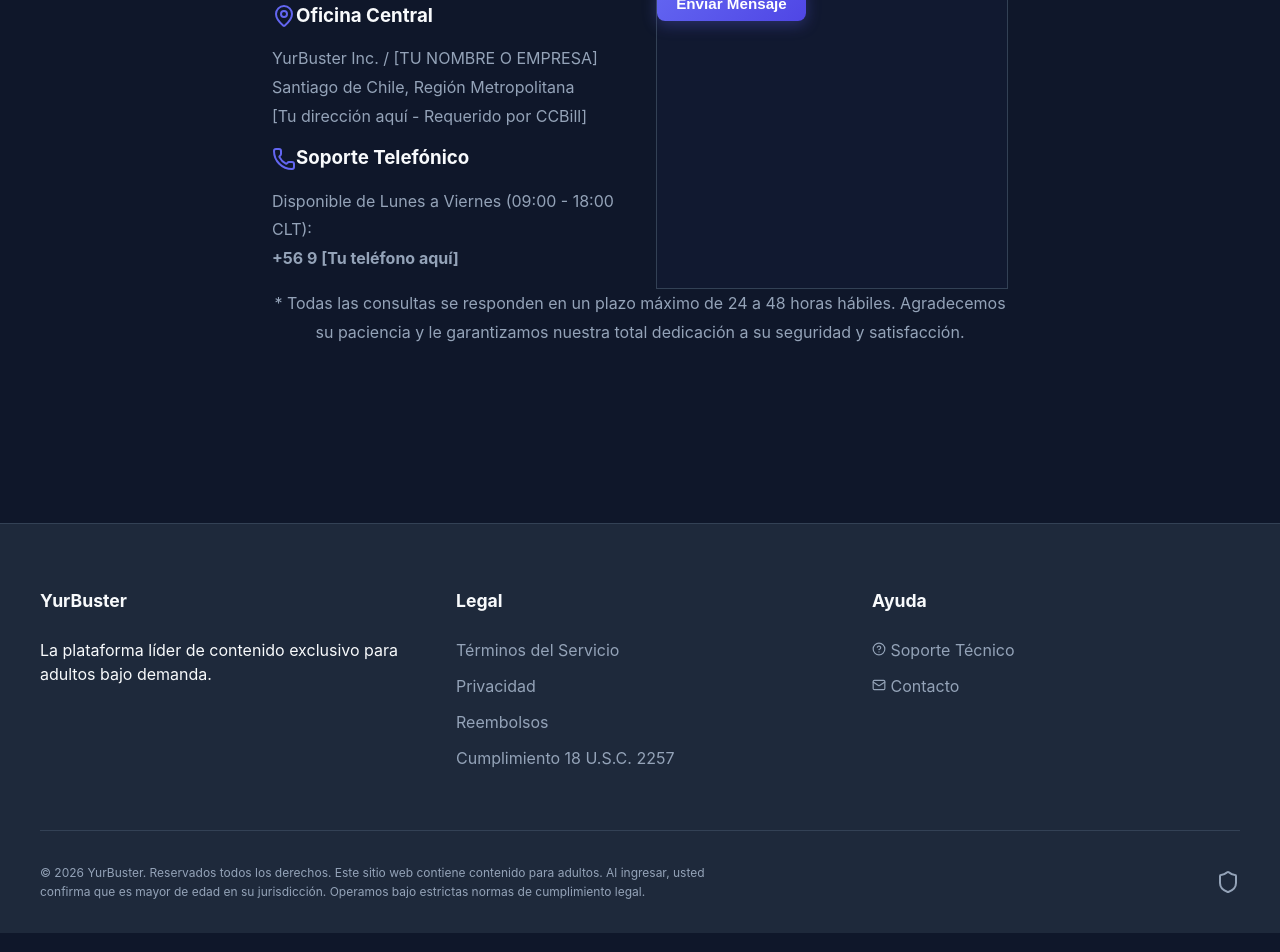
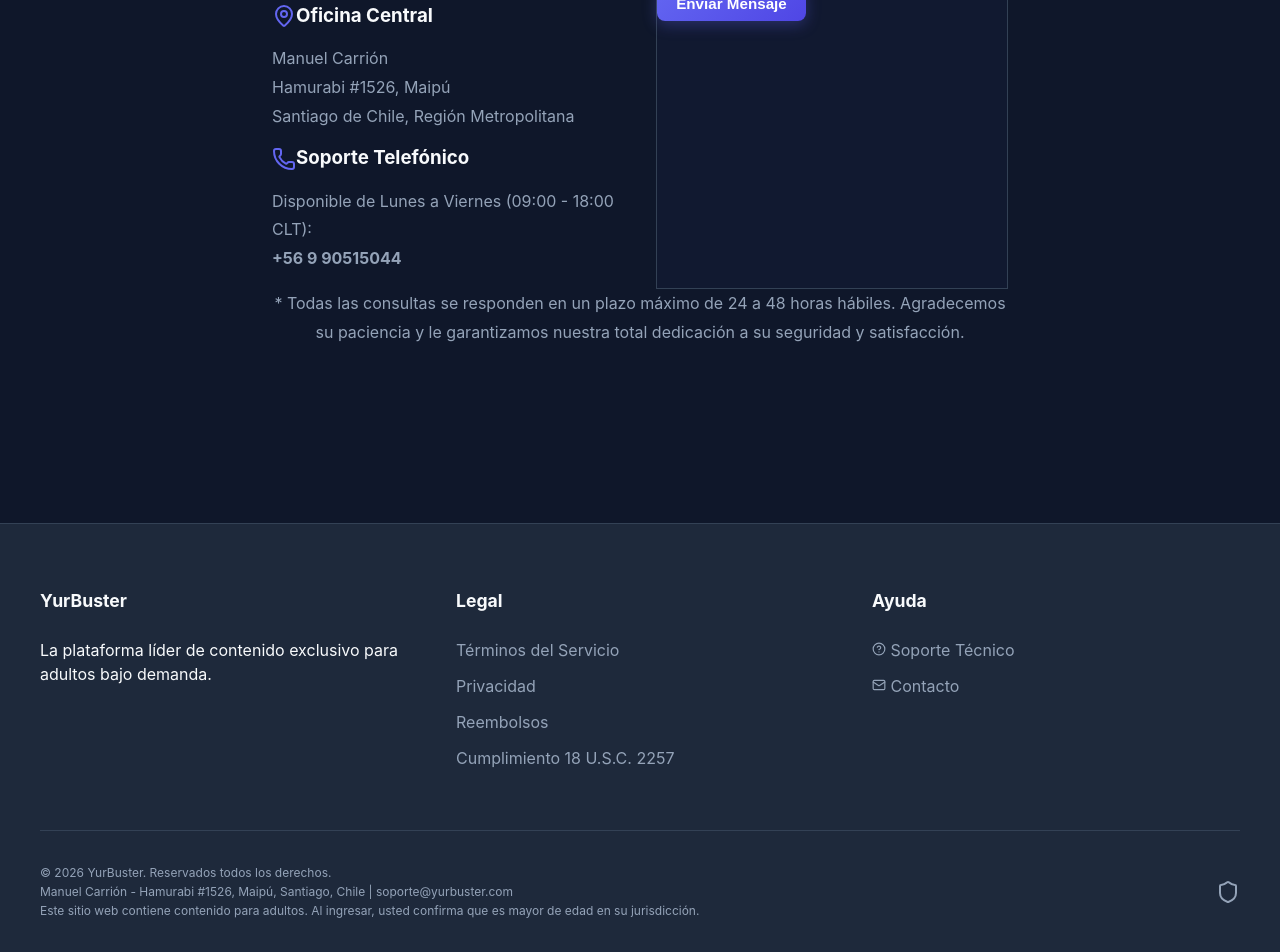
Before and after one commit to carrionmm87/yurbuster-app, a React (Vite) app in the folder frontend/: page /contact in a window 1280 px wide. Shown: the part 518-1470 px from the top of the page. Built offline with nearby package versions, Linux system fonts and the light colour scheme; no server answers.

Commit message:
feat: update merchant information for Manuel Carrión

```diff
--- a/frontend/src/components/Footer.jsx
+++ b/frontend/src/components/Footer.jsx
@@ -34,9 +34,9 @@
 
       <div className="footer-bottom">
         <div className="legal-notice">
-          © {new Date().getFullYear()} YurBuster. Reservados todos los derechos.
+          © {new Date().getFullYear()} YurBuster. Reservados todos los derechos.<br />
+          Manuel Carrión - Hamurabi #1526, Maipú, Santiago, Chile | soporte@yurbuster.com<br />
           Este sitio web contiene contenido para adultos. Al ingresar, usted confirma que es mayor de edad en su jurisdicción.
-          Operamos bajo estrictas normas de cumplimiento legal.
         </div>
         <div className="flex gap-4">
           <Shield size={24} className="text-muted opacity-50" />
--- a/frontend/src/pages/Contact.jsx
+++ b/frontend/src/pages/Contact.jsx
@@ -29,9 +29,9 @@
                   <MapPin size={24} color="var(--primary)" /> Oficina Central
                 </h3>
                 <p className="text-muted">
-                  YurBuster Inc. / [TU NOMBRE O EMPRESA]<br />
-                  Santiago de Chile, Región Metropolitana<br />
-                  [Tu dirección aquí - Requerido por CCBill]
+                  Manuel Carrión<br />
+                  Hamurabi #1526, Maipú<br />
+                  Santiago de Chile, Región Metropolitana
                 </p>
               </div>
 
@@ -41,7 +41,7 @@
                 </h3>
                 <p className="text-muted">
                   Disponible de Lunes a Viernes (09:00 - 18:00 CLT):<br />
-                  <strong>+56 9 [Tu teléfono aquí]</strong>
+                  <strong>+56 9 90515044</strong>
                 </p>
               </div>
             </div>
--- a/frontend/src/pages/Terms.jsx
+++ b/frontend/src/pages/Terms.jsx
@@ -73,9 +73,9 @@
 
         <div className="mt-12 p-8 text-center border-t border-border">
           <p className="text-muted text-sm">
-            Titular del Servicio: <strong>YurBuster Inc. / [TU NOMBRE O EMPRESA]</strong><br />
-            Representante Legal: [Tu nombre aquí]<br />
-            Dirección: [Tu dirección en Chile aquí]<br />
+            Titular del Servicio: <strong>Manuel Carrión</strong><br />
+            Representante Legal: Manuel Carrión<br />
+            Dirección: Hamurabi #1526, Maipú, Santiago, Chile<br />
             Soporte Legal: <strong>soporte@yurbuster.com</strong>
           </p>
           <button onClick={() => window.history.back()} className="btn btn-primary mt-6">
```
